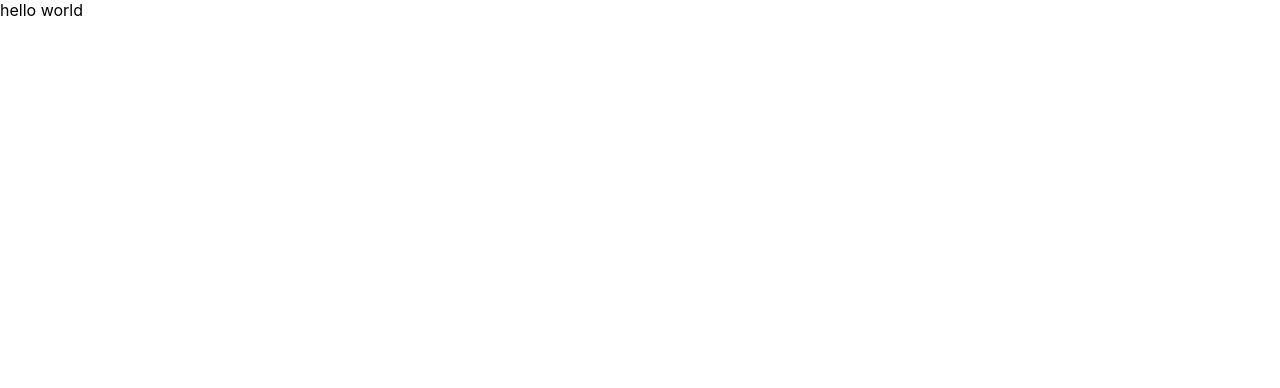
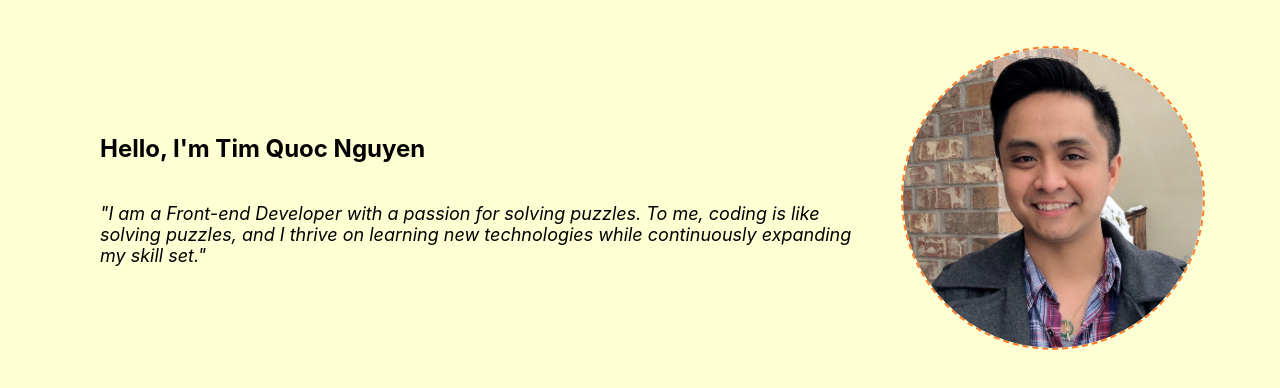
Before and after one commit to TimNguyen21/portfolio, a React (Create React App) app: page / in a window 1280 px wide. Shown: the top 388 px of the page. Built offline with nearby package versions, Linux system fonts and the light colour scheme.

Commit message:
[main] Added main page user information

```diff
--- a/src/App.js
+++ b/src/App.js
@@ -1,9 +1,11 @@
+import Main from './containers/main/main'
+
 import './App.scss';
 
 function App() {
   return (
     <div className="App">
-      hello world
+      <Main />
     </div>
   );
 }
--- /dev/null
+++ b/src/containers/main/main.js
@@ -0,0 +1,26 @@
+import './main.scss';
+import userImage from '../../images/portfolio.png';
+
+function Main () {
+
+    return (
+        <section className={'main'}>
+            <div className={'main__info'}>
+                <label className={'main__info-label'}>Hello, I'm Tim Quoc Nguyen</label>
+                <br></br>
+                <br></br>
+                <br></br>
+                <span className={'main__info-summary'}>
+                    "I am a Front-end Developer with a passion for solving puzzles.
+                    To me, coding is like solving puzzles,
+                    and I thrive on learning new technologies while continuously expanding my skill set."
+                </span>
+            </div>
+            <div className={'main__user-image-container'}>
+                <img className={'main__user-image'} src={userImage} alt={'user image'}/>
+            </div>
+        </section>
+    )
+}
+
+export default Main;
--- /dev/null
+++ b/src/containers/main/main.scss
@@ -0,0 +1,33 @@
+.main {
+    display: flex;
+    justify-content: space-between;
+    padding: 0 75px;
+
+    &__info {
+        padding: 0 25px;
+        align-content: center;
+        height: 400px;
+        width: 100%;
+
+        &-label {
+            font-size: 24px;
+            font-weight: 700;
+        }
+
+        &-summary {
+            font-size: 18px;
+            font-style: italic;
+        }
+    }
+
+     &__user-image {
+        width: 300px;
+        height: 300px;
+        border: 2px dashed #FF7D29;
+        border-radius: 50%;
+
+        &-container {
+            align-content: center;
+        }
+     }
+}
--- a/src/index.css
+++ b/src/index.css
@@ -5,6 +5,7 @@ body {
     sans-serif;
   -webkit-font-smoothing: antialiased;
   -moz-osx-font-smoothing: grayscale;
+  background-color: #FEFFD2;
 }
 
 code {
```
Also changed, not shown: src/containers/nav/nav.js (added, +11 -0 lines), src/containers/nav/nav.scss (added), src/images/portfolio.png (added).
